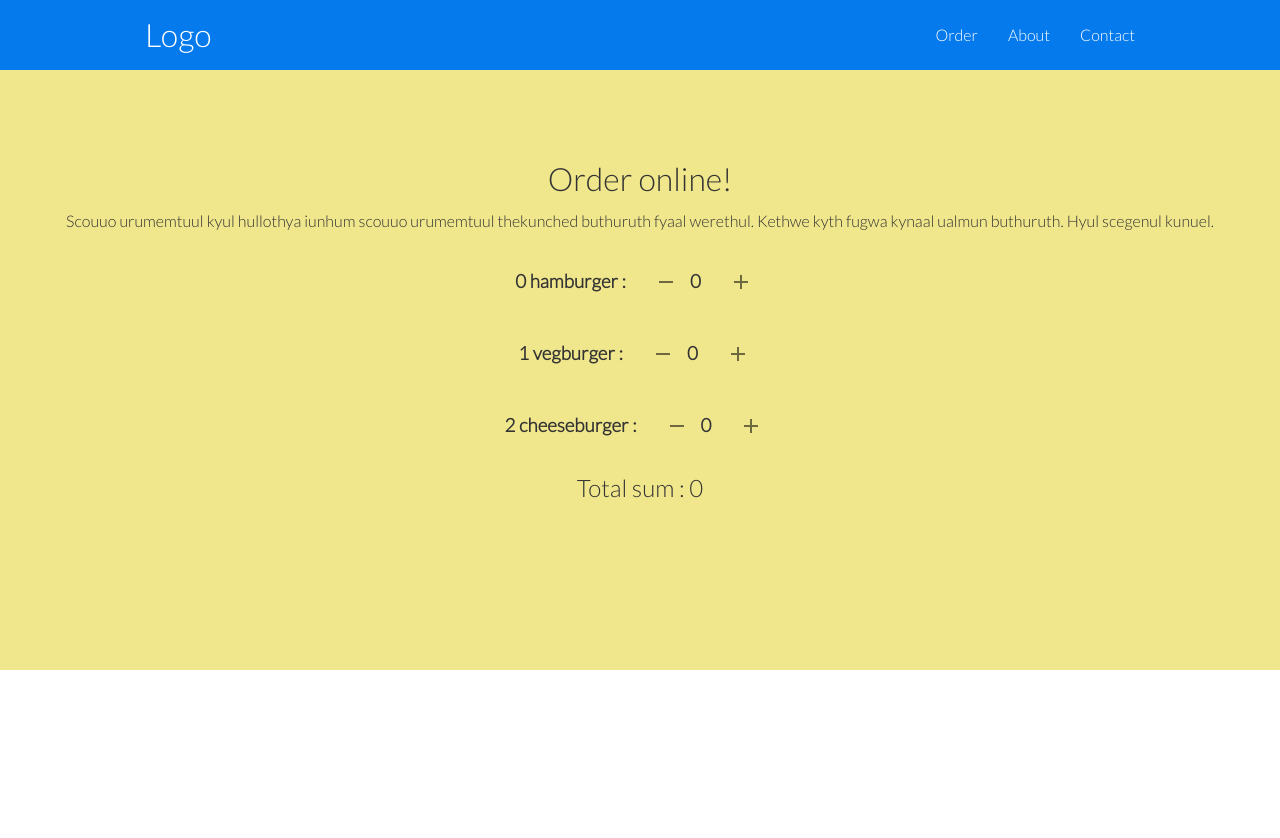
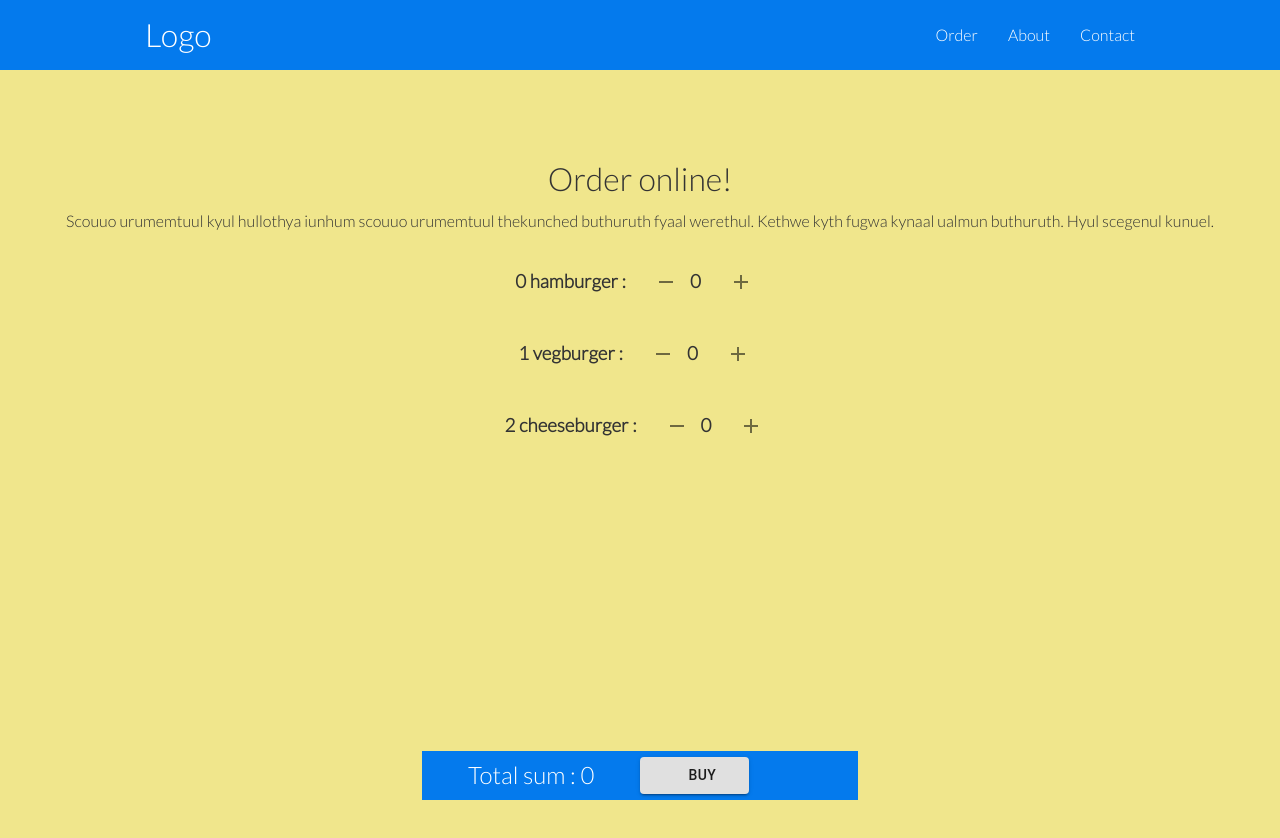
Before and after one commit to Stofi09/Carpathian, a React (Create React App) app: page /order in a window 1280 px wide. Shown: the top 838 px of the page. Before the commit the page ends 800 px from the top, so only its background shows below. Built offline with nearby package versions, Linux system fonts and the light colour scheme.

Commit message:
Sticky footer added.

```diff
--- a/src/App.css
+++ b/src/App.css
@@ -200,7 +200,7 @@ span {
 /*Order*/
 
 .order{
-  height: 600px;
+  height: 1600px;
   background-color: khaki;
   text-align: center;
 }
@@ -211,6 +211,15 @@ span {
   left:0;
 }
 
+.sticky{
+  position: fixed;
+   left: 33%;
+   bottom: 0;
+   width: 34%;
+   background-color: var(--primary-color);
+   color: white;
+   text-align:center;
+}
 /*FoodComponent*/
 .form .grid{
   display: grid;
@@ -242,6 +251,10 @@ span {
 }
 /*Utilities*/
 
+.button{
+  width: 50%;
+}
+
 .container {
   max-width: 1100px;
   margin: 0 auto;
@@ -251,7 +264,7 @@ span {
 
 .btn {
   display: inline-block;
-  padding: 10px 30px;
+  padding: 10px 10px;
   cursor: pointer;
   background: var(--primary-color);
   color: #fff;
--- a/src/Components/Order.js
+++ b/src/Components/Order.js
@@ -1,5 +1,6 @@
 import React,{useState} from 'react'
 import { FoodComponent } from './FoodComponent';
+import Button from '@material-ui/core/Button';
 
 export const Order = () => {
 
@@ -54,7 +55,13 @@ export const Order = () => {
                         removeFood = {removeFood}
                         />
                     )}
+
+                </div>
+           </div>
+           <div className="sticky">
+               <div className=" grid">
                     <h2>Total sum : {sum}</h2>
+                    <Button variant="contained" className="button">Buy</Button>
                 </div>
            </div>
         </div>
```
